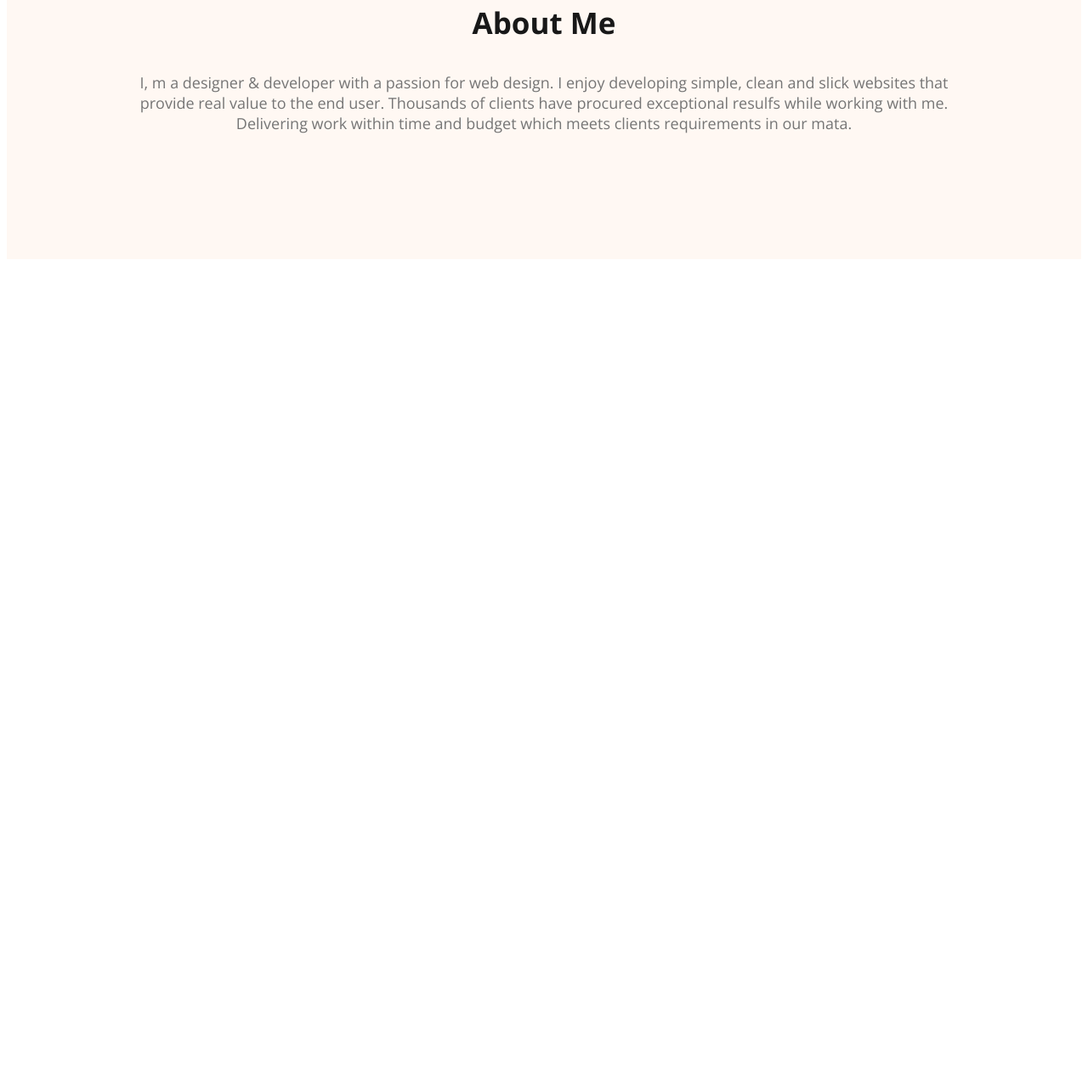
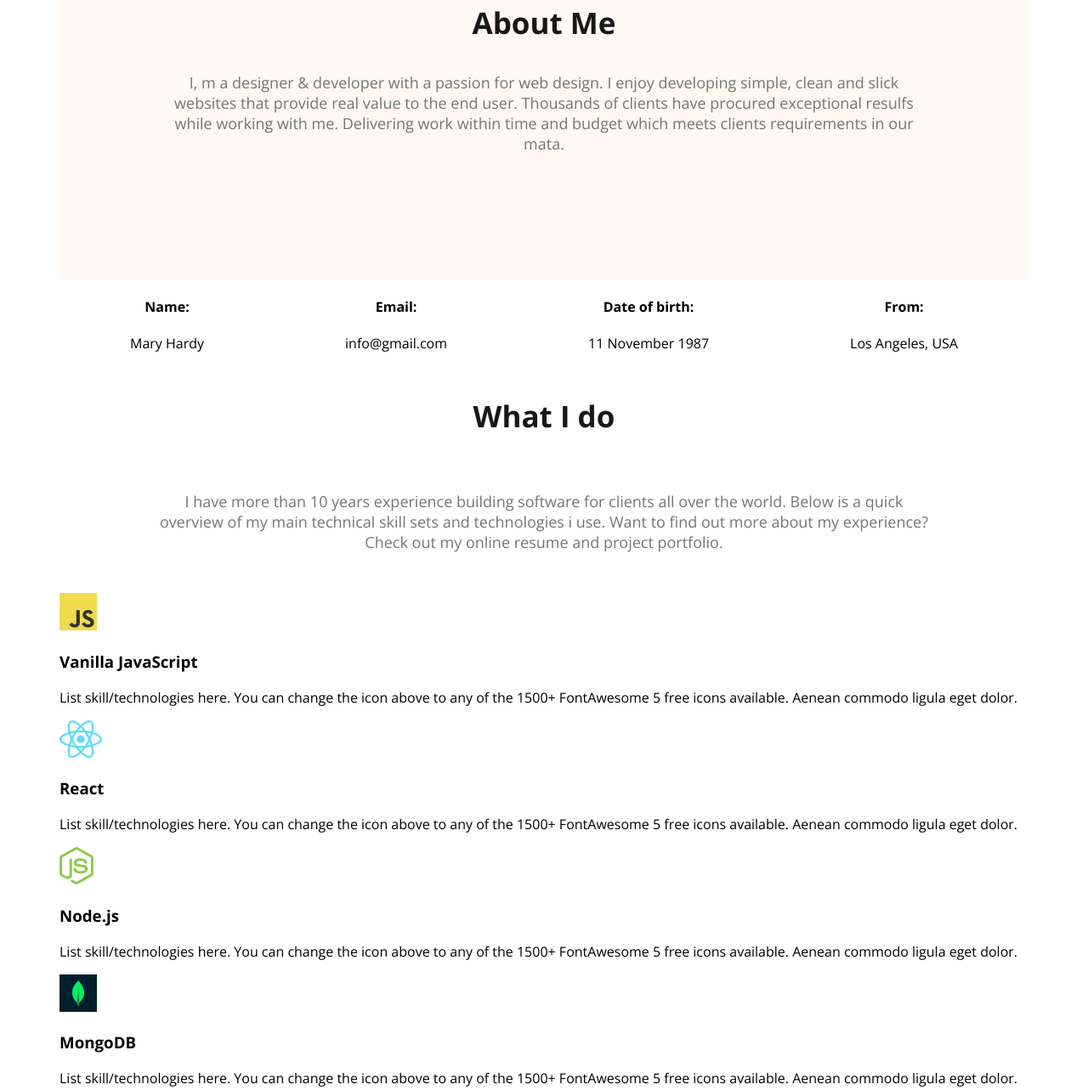
Before and after one commit to jubaer2222/devloper-portfolio, a plain HTML site: page index.html in a window 1280 px wide. Shown: the part 930-2213 px from the top of the page at 85% size. Before the commit the page ends 1243 px from the top, so only its background shows below. Drawn offline with nearby package versions, Linux system fonts and the light colour scheme.

Commit message:
added necessary items

```diff
--- a/index.html
+++ b/index.html
@@ -40,6 +40,60 @@
             <p class="section-description">I, m a designer & developer with a passion for web design. I enjoy developing simple, clean and slick websites that provide real value to the end user. Thousands of clients have procured exceptional resulfs while working with me. Delivering work within time and budget which meets clients requirements in our mata.</p>
 
            </section>
+           <div class="about-info-container">
+            <!-- .about-info*4>h4.info-title+p.info-description -->
+            <div class="about-info">
+                <h4 class="info-title">Name:
+
+
+                </h4>
+                <p class="info-description">Mary Hardy</p>
+            </div>
+            <div class="about-info">
+                <h4 class="info-title">Email:
+                    </h4>
+                <p class="info-description">info@gmail.com</p>
+            </div>
+            <div class="about-info">
+                <h4 class="info-title">Date of birth:
+                    </h4>
+                <p class="info-description">11 November 1987</p>
+            </div>
+            <div class="about-info">
+                <h4 class="info-title">From:
+                    </h4>
+                <p class="info-description">Los Angeles, USA</p>
+            </div>
+           </div>
+
+           <!-- What I Do Section -->
+           <section>
+            <h3 class="section-title">What I do</h3>
+            <p id="what-i-do" class="section-description">I have more than 10 years experience building software for clients all over the world. Below is a quick overview of my main technical skill sets and technologies i use. Want to find out more about my experience? Check out my online resume and project portfolio.</p>
+
+            <div class="skill-container">
+                <div class="skill">
+                    <img src="images/icons/js.png" alt="">
+                    <h3 class="skill-title">Vanilla JavaScript</h3>
+                    <p class="skill-description">List skill/technologies here. You can change the icon above to any of the 1500+ FontAwesome 5 free icons available. Aenean commodo ligula eget dolor.</p>
+                </div>
+                <div class="skill">
+                    <img src="images/icons/react.png" alt="">
+                    <h3 class="skill-title">React</h3>
+                    <p class="skill-description">List skill/technologies here. You can change the icon above to any of the 1500+ FontAwesome 5 free icons available. Aenean commodo ligula eget dolor.</p>
+                </div>
+                <div class="skill">
+                    <img src="images/icons/nodejs.png" alt="">
+                    <h3 class="skill-title">Node.js</h3>
+                    <p class="skill-description">List skill/technologies here. You can change the icon above to any of the 1500+ FontAwesome 5 free icons available. Aenean commodo ligula eget dolor.</p>
+                </div>
+                <div class="skill">
+                    <img src="images/icons/mongo.png" alt="">
+                    <h3 class="skill-title">MongoDB</h3>
+                    <p class="skill-description">List skill/technologies here. You can change the icon above to any of the 1500+ FontAwesome 5 free icons available. Aenean commodo ligula eget dolor.</p>
+                </div>
+            </div>
+           </section>
     </main>
     <footer>
 
--- a/styles/portfolio.css
+++ b/styles/portfolio.css
@@ -78,7 +78,19 @@
 .banner-description{
     margin-bottom: 30px;
 }
-/* about section  */
+
+            /* Main Section */
+
+main{
+    max-width: 1140px;
+
+     margin: 0px auto;
+}
+
+
+
+
+            /* about section  */
 .about{
     padding: 130px;
     Copy
@@ -99,3 +111,14 @@
     color: #757575;
 
 }
+
+.about-info-container{
+    display: flex;
+    justify-content: space-around;
+}
+.about-info{
+    text-align: center;
+}
+#what-i-do{
+    padding: 30px 115px;
+}
```
